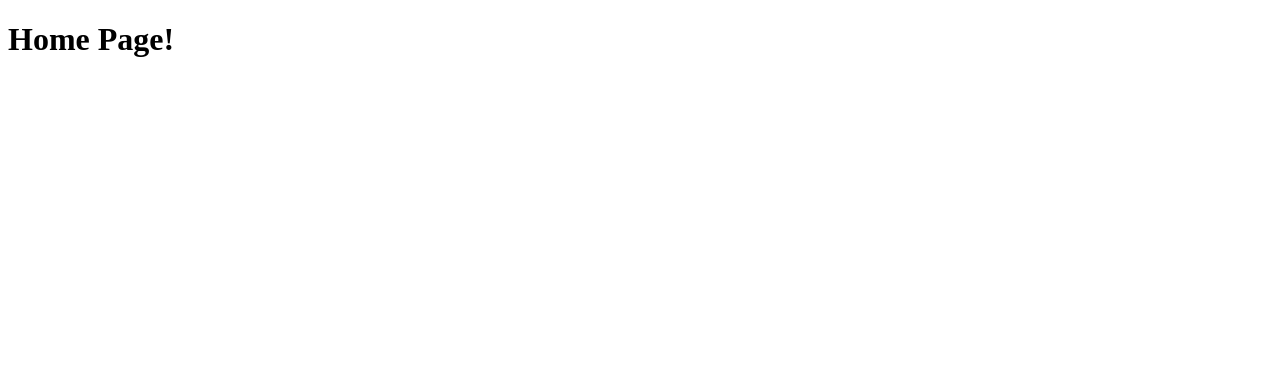
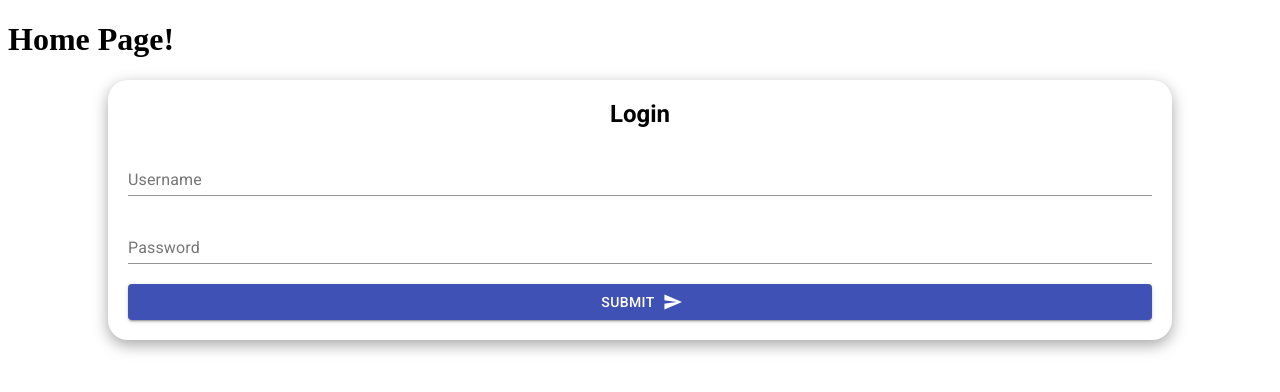
Before and after one commit to ThomasVirgo/Chat-App-Client, a React app: page / in a window 1280 px wide. Shown: the top 392 px of the page. Built offline with nearby package versions, Linux system fonts and the light colour scheme.

Commit message:
create login form

```diff
--- a/src/App.js
+++ b/src/App.js
@@ -1,6 +1,7 @@
 import React from 'react';
 import { Switch, Route } from 'react-router-dom';
 import { Home } from './pages'
+import { LoginForm } from './components'
 
 
 function App() {
@@ -9,6 +10,7 @@ function App() {
       <Switch>
         <Route exact path="/">
           <Home />
+          <LoginForm />
         </Route>
       </Switch>
     </>
--- /dev/null
+++ b/src/components/LoginForm/index.js
@@ -0,0 +1,35 @@
+import React, {useState} from 'react'
+import { TextField, Button } from '@material-ui/core'
+import Icon from '@material-ui/core/Icon';
+import './style.css'
+
+const LoginForm = () => {
+    const [username, setUsername] = useState('')
+    const [password, setPassword] = useState('')
+
+    function handleUsername(e){
+        setUsername(e.target.value)
+    }
+
+    function handlePassword(e){
+        setPassword(e.target.value)
+    }
+
+    function handleSubmit(e){
+        e.preventDefault()
+        console.log(username, password)
+    }
+
+    return (
+        <>
+        <form onSubmit={handleSubmit} className='login__form'>
+            <h2>Login</h2>
+            <TextField label="Username" onChange={handleUsername} />
+            <TextField label="Password" type='password' onChange={handlePassword}/>
+            <Button type='submit' variant="contained" color="primary" endIcon={<Icon>send</Icon>}>Submit</Button>
+        </form>
+        </>
+    )
+}
+
+export default LoginForm;
--- /dev/null
+++ b/src/components/LoginForm/style.css
@@ -0,0 +1,16 @@
+.login__form{
+    display: flex;
+    flex-direction: column;
+    gap: 20px;
+    width: 80vw;
+    margin: auto;
+    box-shadow: rgba(0, 0, 0, 0.35) 0px 5px 15px;
+    border-radius: 20px;
+    padding: 20px;
+}
+
+.login__form h2{
+    text-align: center;
+    font-family: 'Roboto', sans-serif;
+    margin: 0;
+}
--- a/src/components/index.js
+++ b/src/components/index.js
@@ -1 +1 @@
-// export { default as CarouselContainer } from './carousel';
+export { default as LoginForm } from './LoginForm';
```
